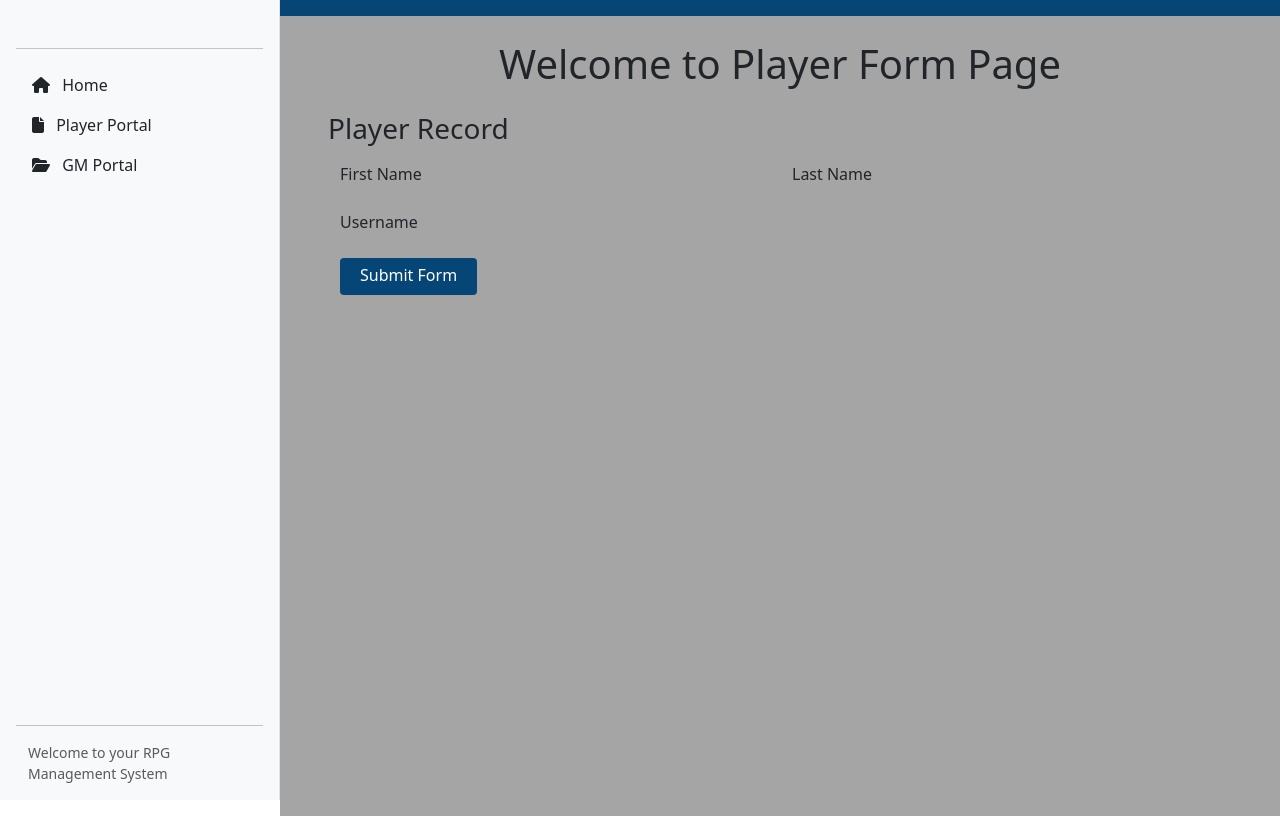
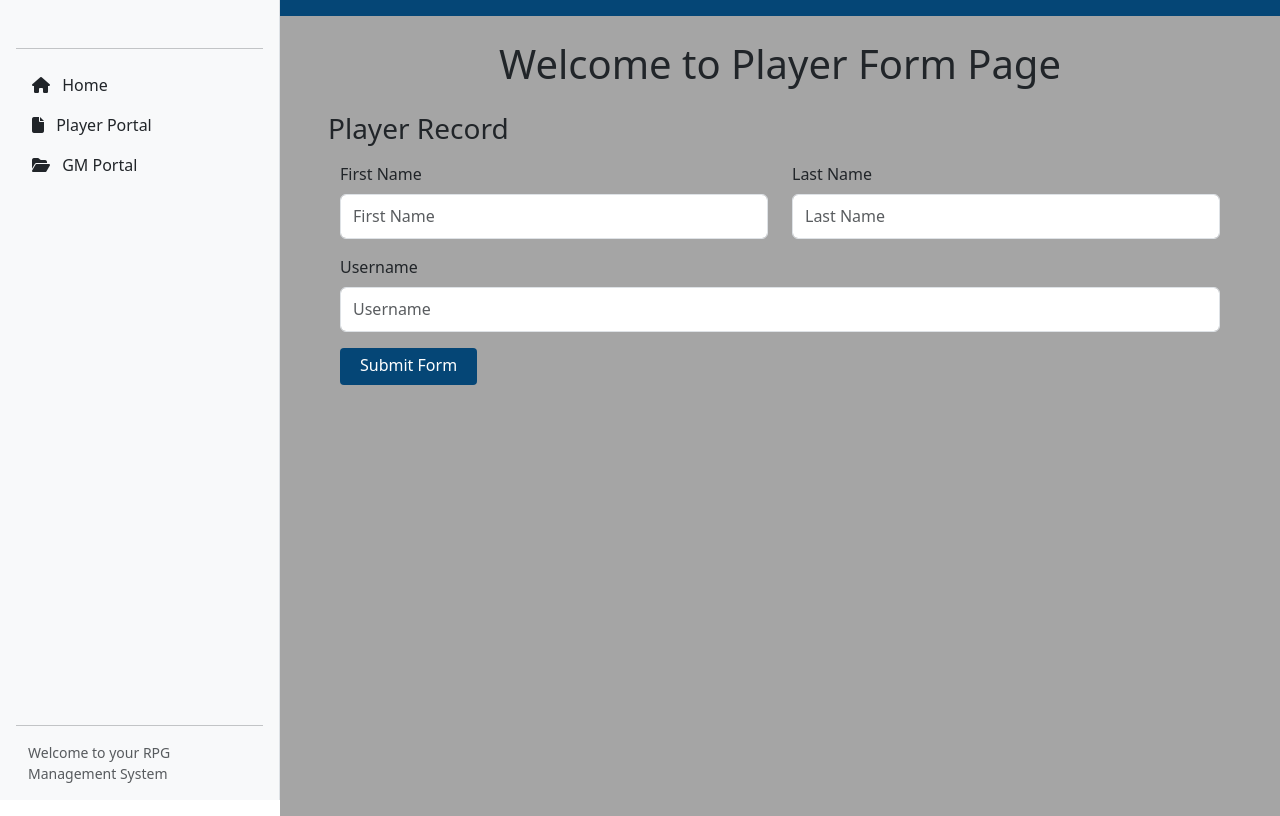
Before and after one commit to Purdicus05/RPGDatabaseManagement, a Django app: page /player_add/ in a window 1280 px wide. Run offline with Django 5.2, Linux system fonts and the light colour scheme; some libraries are stand-ins or nearby versions; some web fonts are replaced.

Commit message:
Made player form work

```diff
--- a/RPGApp/forms.py
+++ b/RPGApp/forms.py
@@ -2,6 +2,32 @@ from django import forms
 from .models import Players
 
 class PlayerForm(forms.ModelForm):
+    player_firstname = forms.CharField(
+        max_length=255,
+        label='First Name',
+        widget=forms.TextInput(attrs={
+            "class": "form-control",
+            "placeholder": "First Name"}
+        )
+    )
+    player_surname = forms.CharField(
+        max_length=255,
+        label='Last Name',
+        widget=forms.TextInput(attrs={
+            "class": "form-control",
+            "placeholder": "Last Name"
+        })
+    )
+
+    player_username = forms.CharField(
+        max_length=12,
+        label='Username',
+        widget=forms.TextInput(attrs={
+            "class": "form-control",
+            "placeholder": "Username"
+        })
+    )
+
     class Meta:
         model = Players
         fields = "__all__"
--- a/RPGApp/templates/player_add.html
+++ b/RPGApp/templates/player_add.html
@@ -20,18 +20,18 @@
                     <div class="row">
                         <div class="col-md-6 mb-3">
                             <label class="form-label">First Name</label>
-                            {{ form.first_name }}
+                            {{ form.player_firstname }}
                         </div>
 
                         <div class="col-md-6 mb-3">
                             <label class="form-label">Last Name</label>
-                            {{ form.surname }}
+                            {{ form.player_surname }}
                         </div>
                     </div>
 
                     <div class="mb-3">
                         <label class="form-label">Username</label>
-                        {{ form.username }}
+                        {{ form.player_username }}
 
                     </div>
 
--- a/RPGApp/views.py
+++ b/RPGApp/views.py
@@ -30,7 +30,7 @@ def player_add(request):
         form = PlayerForm(request.POST)
         if form.is_valid():
             form.save()
-            return redirect("students")
+            return redirect("home")
     else:
         form = PlayerForm()
     return render(request, "player_add.html", {"form": form})
```
